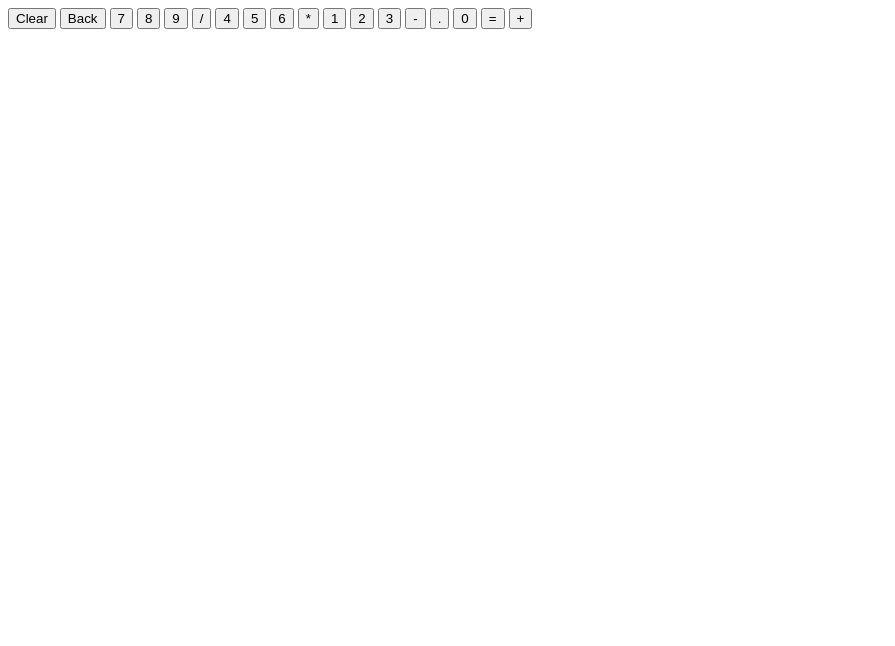
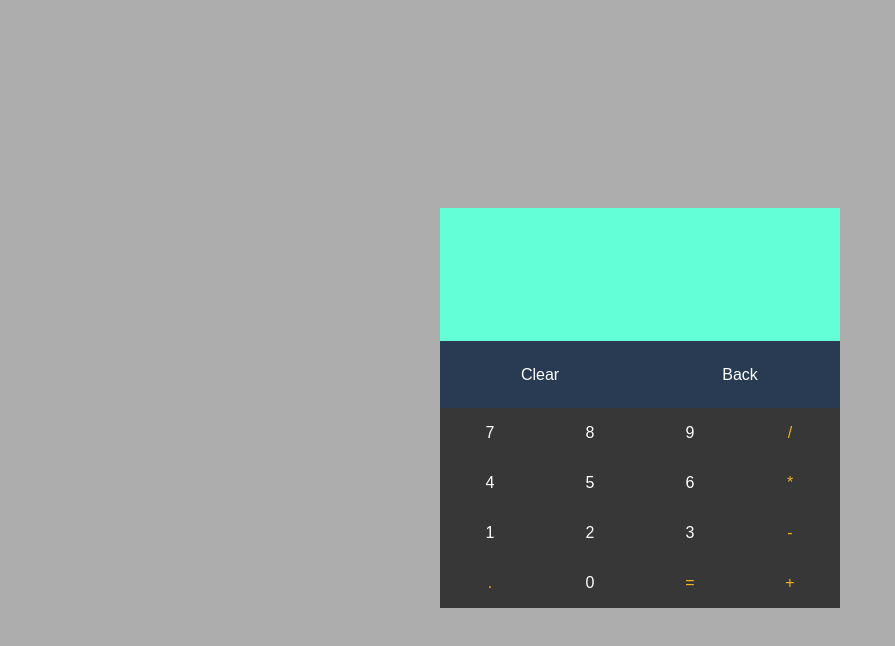
Before and after one commit to Camsera/calculator, a plain HTML site: page index.html in a window 1280 px wide. Shown: the whole page, without its empty margins (0-895 px from the left). Drawn offline with Linux system fonts and the light colour scheme.

Commit message:
made all the styles for the calculator

```diff
--- a/index.html
+++ b/index.html
@@ -7,12 +7,14 @@
     </head>
     <body>
         <div class="container">
-            <div class="calc-wrapper">
+            <div class="output-wrapper">
                 <div class="left-corner"></div>
                 <div class="small-calc"></div>
                 <div class="large-calc"></div>
                 <input class="clear-btn" type="button" value="Clear" onclick="">
                 <input class="back-btn" type="button" value="Back" onclick="">
+            </div>
+            <div class="input-wrapper">
                 <input class="seven-btn" type="button" value="7" onclick="">
                 <input class="eight-btn" type="button" value="8" onclick="">
                 <input class="nine-btn" type="button" value="9" onclick="">
--- a/styles.css
+++ b/styles.css
@@ -0,0 +1,116 @@
+html{
+    background-color: rgb(173, 173, 173);
+    height: 100%;
+}
+
+body{
+    min-height: 100%;
+}
+
+.container{
+    max-width:100%;
+    height: 100vh;
+    display:flex;
+    justify-content: center;
+    align-items: center;
+    flex-direction: column;
+}
+
+.output-wrapper{
+    display: grid;
+    grid-template-columns: 1fr 1fr;
+    width: 400px;
+    min-height: 200px;
+}
+
+.output-wrapper input{
+    border: none;
+    padding: 1rem 2rem;
+    margin: 0;
+    text-decoration: none;
+    background: #283b52;
+    color: #ffffff;
+    font-family: sans-serif;
+    font-size: 1rem;
+    cursor: pointer;
+    text-align: center;
+    transition: background 100ms ease-in-out,
+                transform 150ms ease;
+    -webkit-appearance: none;
+    -moz-appearance: none;
+}
+
+.output-wrapper input:hover{
+    background: #4a596c;
+}
+
+.output-wrapper input:active{
+    background:#3f4b5a;
+
+}
+
+.left-corner{
+    min-height:50px;
+    grid-column-start: 1;
+    grid-column-end: 2;
+    background-color: rgb(99, 255, 215);
+}
+
+.small-calc{
+    grid-column-start: 2;
+    grid-column-end: 3;
+    background-color: rgb(99, 255, 215);
+}
+
+.large-calc{
+    min-height:50px;
+    grid-column-start: 1;
+    grid-column-end: 3;
+    background-color: rgb(99, 255, 215);
+}
+
+.clear-btn{
+    grid-column-start: 1;
+    grid-column-end: 2;
+}
+
+.back-btn{
+    grid-column-start: 2;
+    grid-column-end: 3;
+}
+
+.input-wrapper{
+    display:grid;
+    grid-template-columns: 1fr 1fr 1fr 1fr;
+    width: 400px;
+    min-height: 200px;
+}
+
+.input-wrapper >*{
+    border: none;
+    padding: 1rem 2rem;
+    margin: 0;
+    text-decoration: none;
+    background: #373737;
+    color: #ffffff;
+    font-family: sans-serif;
+    font-size: 1rem;
+    cursor: pointer;
+    text-align: center;
+    transition: background 250ms ease-in-out,
+                transform 150ms ease;
+    -webkit-appearance: none;
+    -moz-appearance: none;
+}
+
+.input-wrapper >*:hover{
+    background: #373e46;
+}
+
+.input-wrapper >*:active{
+    background: #35393d;
+}
+
+.divide-btn, .multiply-btn, .subtract-btn, .add-btn, .equal-btn, .dot-btn{
+    color: #f2b11b;
+}
```
